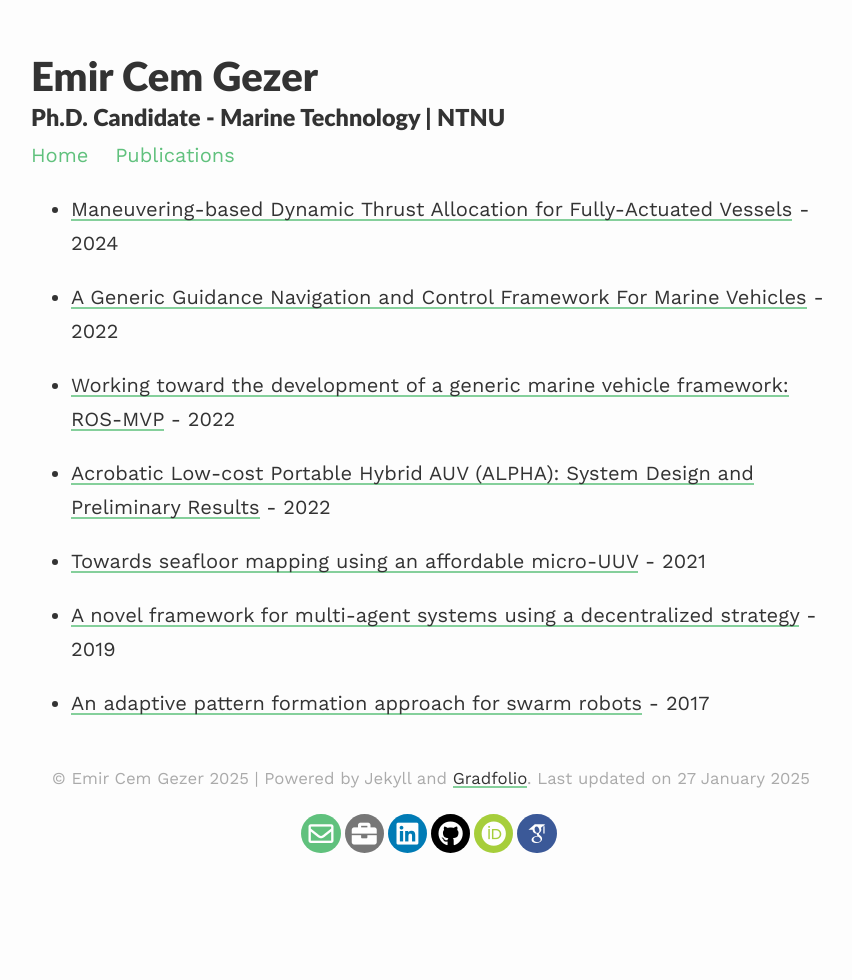
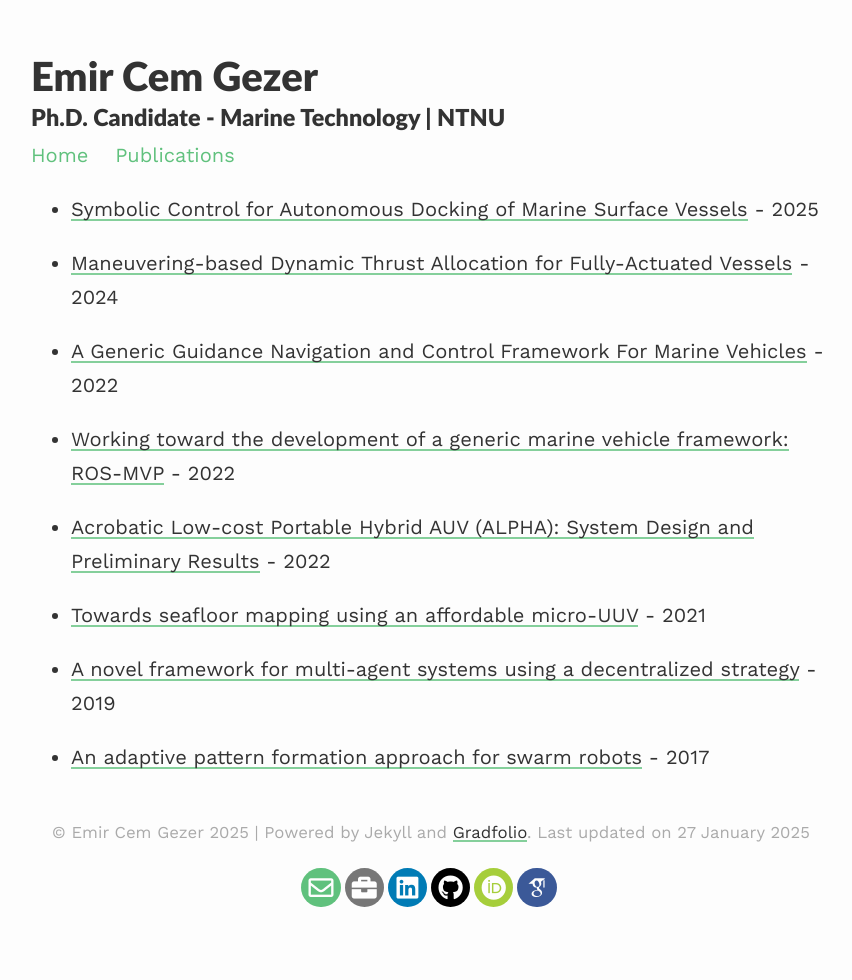
Before and after one commit to incebellipipo/incebellipipo.github.io, a Jekyll site: the page built from _pages/publications.md, in a window 1280 px wide. Shown: the whole page, without its empty margins (209-1061 px from the left). Built offline with Jekyll 4.4.1, drawn with Linux system fonts in a browser that asks for light colours; nearby versions of some CDN libraries; some web fonts are replaced.

Commit message:
Update publications.md

```diff
--- a/_pages/publications.md
+++ b/_pages/publications.md
@@ -3,6 +3,8 @@ layout: default
 permalink: /publications/
 published: true
 ---
+
+- [Symbolic Control for Autonomous Docking of Marine Surface Vessels](https://arxiv.org/pdf/2501.13199) - 2025
 
 - [Maneuvering-based Dynamic Thrust Allocation for Fully-Actuated Vessels](https://doi.org/10.1016/j.ifacol.2024.10.082) - 2024
 
```
